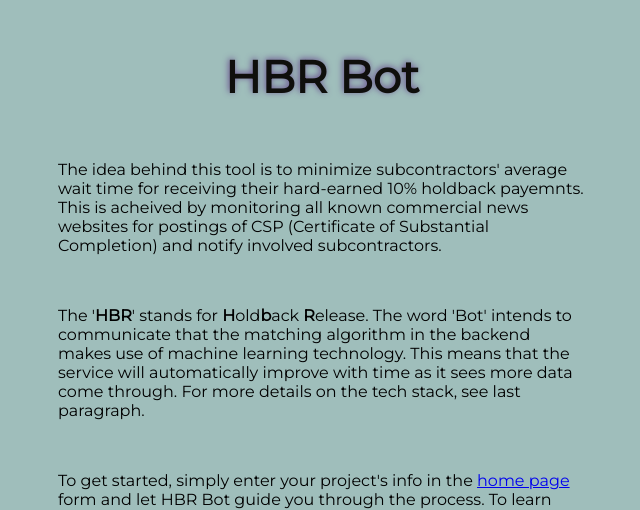
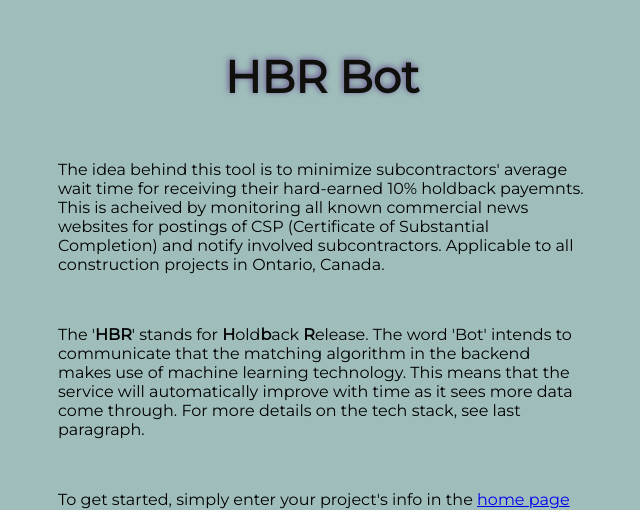
Before and after one commit to confirmationbias616/certificate_checker, a Flask app: page /about in a window 1280 px wide. Shown: the top 510 px of the page, without its empty margins (318-958 px from the left). Run offline with Flask 2, Linux system fonts and the light colour scheme.

Commit message:
Update about.html

```diff
--- a/templates/about.html
+++ b/templates/about.html
@@ -15,7 +15,8 @@
             time for receiving their hard-earned 10% holdback payemnts. This is
             acheived by monitoring all known commercial news websites for
             postings of CSP (Certificate of Substantial Completion) and notify
-            involved subcontractors.
+            involved subcontractors. Applicable to all construction projects in
+            Ontario, Canada.
         </P>
         <br>
         <P class="blocktext">
```
